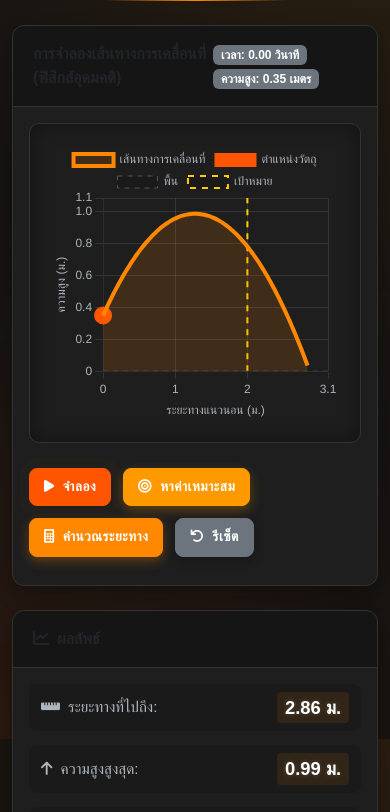
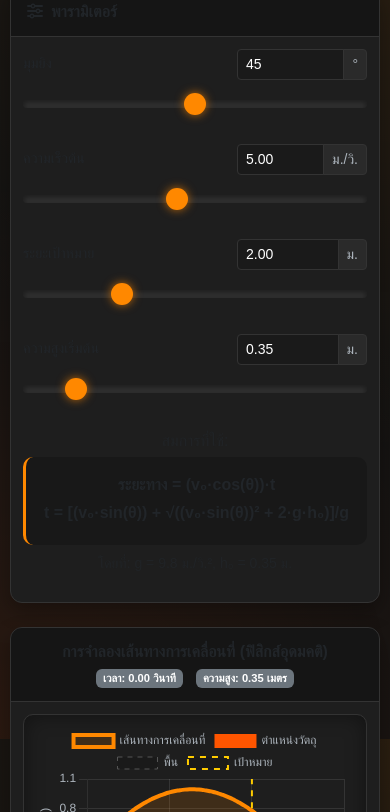
Before and after one commit to tawanNophaket/Group11-Simulation-Studio, a plain HTML site: page Index.html in a window 390 px wide. Shown: the part 105-917 px from the top of the page. Drawn offline with nearby package versions, Linux system fonts and the light colour scheme; a web font is replaced by a local one.

Commit message:
fix files

```diff
--- a/Index.html
+++ b/Index.html
@@ -268,15 +268,157 @@
       background-color: rgba(255, 136, 0, 0.1) !important;
     }
 
-    /* Responsive adjustments */
+    /* Input field style - dark theme */
+    .form-control {
+      background-color: #1a1a1a;
+      border-color: #333;
+      color: white;
+    }
+
+    .form-control:focus {
+      background-color: #222;
+      color: white;
+      border-color: var(--primary);
+      box-shadow: 0 0 0 0.25rem rgba(255, 136, 0, 0.25);
+    }
+
+    .input-group-text {
+      background-color: #2a2a2a;
+      color: var(--text-muted);
+      border-color: #333;
+    }
+
+    /* Additional mobile optimizations */
     @media (max-width: 768px) {
       .chart-container {
-        height: 320px;
+        height: 260px;
       }
 
       .btn {
         padding: 8px 14px;
         font-size: 0.85rem;
+        margin-bottom: 10px;
+        margin-right: 5px !important;
+      }
+
+      .container {
+        padding-left: 10px;
+        padding-right: 10px;
+      }
+
+      .card {
+        margin-bottom: 1rem;
+        overflow: hidden;
+      }
+
+      .card-header {
+        padding: 0.75rem 1rem;
+      }
+
+      .variable-item {
+        margin-bottom: 10px;
+        padding: 6px 10px;
+      }
+
+      .variable-value {
+        font-size: 1rem;
+      }
+
+      .input-group-sm {
+        width: 100px !important;
+        max-width: 50%;
+      }
+
+      .form-label {
+        font-size: 0.9rem;
+        align-items: center;
+        flex-wrap: wrap;
+      }
+
+      .main-title {
+        font-size: 1.5rem;
+        margin-bottom: 1.5rem;
+      }
+
+      .card-header .badge {
+        font-size: 0.75rem;
+        margin-top: 4px;
+      }
+
+      .table-responsive {
+        max-height: 300px;
+        overflow-y: auto;
+      }
+    }
+
+    @media (max-width: 576px) {
+      .btn {
+        width: calc(50% - 10px);
+        margin-right: 5px !important;
+        font-size: 0.8rem;
+        padding: 6px 8px;
+      }
+
+      .variable-item {
+        flex-direction: column;
+        align-items: flex-start;
+      }
+
+      .variable-value {
+        margin-top: 5px;
+        align-self: flex-end;
+      }
+
+      .card-header .badge {
+        display: inline-block;
+        margin-top: 5px;
+        font-size: 0.7rem;
+      }
+
+      .card-header {
+        flex-direction: column;
+        align-items: flex-start;
+      }
+
+      .input-group-sm {
+        width: 130px !important;
+      }
+
+      .mb-3 {
+        margin-bottom: 1.5rem !important;
+      }
+
+      .card-body {
+        padding: 0.75rem;
+      }
+
+      .chart-container {
+        padding: 10px;
+        height: 240px;
+      }
+
+      #simulateBtn, #calculateBtn {
+        margin-bottom: 8px;
+      }
+
+      /* ปรับปรุงการแสดงผลตาราง */
+      .table-responsive {
+        margin: 0 -0.75rem;
+        width: calc(100% + 1.5rem);
+      }
+
+      .table {
+        font-size: 0.8rem;
+      }
+
+      .table th, .table td {
+        padding: 4px;
+      }
+
+      /* ปรับปรุงการแสดงผลปุ่มดูตารางเต็ม */
+      #tableBtn {
+        font-size: 0.8rem;
+        padding: 6px;
       }
     }
 
@@ -300,8 +442,73 @@
     </h1>
 
     <div class="row">
-      <!-- Left column - Trajectory Chart -->
-      <div class="col-lg-8">
+      <!-- Right column - Parameters only -->
+      <div class="col-lg-4 order-1 order-lg-2">
+        <!-- Input Variables -->
+        <div class="card mb-4">
+          <div class="card-header">
+            <i class="fas fa-sliders-h me-2"></i>พารามิเตอร์
+          </div>
+          <div class="card-body">
+            <div class="mb-3">
+              <label for="angleSlider" class="form-label d-flex justify-content-between">
+                <span>มุมยิง</span>
+                <div class="input-group input-group-sm w-50">
+                  <input type="number" class="form-control" id="angleInput" min="0" max="90" value="45">
+                  <span class="input-group-text">°</span>
+                </div>
+              </label>
+              <input type="range" class="custom-range" id="angleSlider" min="0" max="90" value="45">
+            </div>
+
+            <div class="mb-3">
+              <label for="velocitySlider" class="form-label d-flex justify-content-between">
+                <span>ความเร็วต้น</span>
+                <div class="input-group input-group-sm w-50">
+                  <input type="number" class="form-control" id="velocityInput" min="1" max="10" step="0.1" value="5">
+                  <span class="input-group-text">ม./วิ.</span>
+                </div>
+              </label>
+              <input type="range" class="custom-range" id="velocitySlider" min="1" max="10" step="0.1" value="5">
+            </div>
+
+            <div class="mb-3">
+              <label for="targetSlider" class="form-label d-flex justify-content-between">
+                <span>ระยะเป้าหมาย</span>
+                <div class="input-group input-group-sm w-50">
+                  <input type="number" class="form-control" id="targetInput" min="0.5" max="6" step="0.1" value="2">
+                  <span class="input-group-text">ม.</span>
+                </div>
+              </label>
+              <input type="range" class="custom-range" id="targetSlider" min="0.5" max="6" step="0.1" value="2">
+            </div>
+
+            <div class="mb-3">
+              <label for="heightSlider" class="form-label d-flex justify-content-between">
+                <span>ความสูงเริ่มต้น</span>
+                <div class="input-group input-group-sm w-50">
+                  <input type="number" class="form-control" id="heightInput" min="0.1" max="2" step="0.05" value="0.35">
+                  <span class="input-group-text">ม.</span>
+                </div>
+              </label>
+              <input type="range" class="custom-range" id="heightSlider" min="0.1" max="2" step="0.05" value="0.35">
+            </div>
+
+            <div class="text-center mt-4">
+              <p class="mb-1 text-muted">สมการที่ใช้:</p>
+              <div class="equation-box p-3 mb-2" style="background: rgba(0,0,0,0.2); border-radius: 10px; border-left: 3px solid var(--primary);">
+                <p class="mb-1"><strong>ระยะทาง = (v₀·cos(θ))·t</strong></p>
+                <p class="mb-1"><strong>t = [(v₀·sin(θ)) + √((v₀·sin(θ))² + 2·g·h₀)]/g</strong></p>
+              </div>
+              <p class="text-muted small">โดยที่: g = 9.8 ม./วิ.², h₀ = <span id="equationHeight">0.35</span> ม.</p>
+            </div>
+          </div>
+        </div>
+      </div>
+
+      <!-- Left column - Chart, Results and Table -->
+      <div class="col-lg-8 order-2 order-lg-1">
+        <!-- Trajectory Chart -->
         <div class="card mb-4">
           <div class="card-header d-flex justify-content-between align-items-center">
             <span>การจำลองเส้นทางการเคลื่อนที่ (ฟิสิกส์อุดมคติ)</span>
@@ -332,7 +539,7 @@
         </div>
 
         <!-- Output Variables -->
-        <div class="card">
+        <div class="card mb-4">
           <div class="card-header">
             <i class="fas fa-chart-line me-2"></i>ผลลัพธ์
           </div>
@@ -373,61 +580,9 @@
             </div>
           </div>
         </div>
-      </div>
 
-      <!-- Right column - Parameters & Table -->
-      <div class="col-lg-4">
-        <!-- Input Variables -->
+        <!-- Reference Table - ย้ายมาไว้ล่างสุด -->
         <div class="card mb-4">
-          <div class="card-header">
-            <i class="fas fa-sliders-h me-2"></i>พารามิเตอร์
-          </div>
-          <div class="card-body">
-            <div class="mb-3">
-              <label for="angleSlider" class="form-label d-flex justify-content-between">
-                <span>มุมยิง</span>
-                <span id="angleValue">45°</span>
-              </label>
-              <input type="range" class="custom-range" id="angleSlider" min="0" max="90" value="45">
-            </div>
-
-            <div class="mb-3">
-              <label for="velocitySlider" class="form-label d-flex justify-content-between">
-                <span>ความเร็วต้น</span>
-                <span id="velocityValue">5.00 ม./วิ.</span>
-              </label>
-              <input type="range" class="custom-range" id="velocitySlider" min="1" max="10" step="0.1" value="5">
-            </div>
-
-            <div class="mb-3">
-              <label for="targetSlider" class="form-label d-flex justify-content-between">
-                <span>ระยะเป้าหมาย</span>
-                <span id="targetValue">2.00 ม.</span>
-              </label>
-              <input type="range" class="custom-range" id="targetSlider" min="0.5" max="6" step="0.1" value="2">
-            </div>
-
-            <div class="mb-3">
-              <label for="heightSlider" class="form-label d-flex justify-content-between">
-                <span>ความสูงเริ่มต้น</span>
-                <span id="heightValue">0.35 ม.</span>
-              </label>
-              <input type="range" class="custom-range" id="heightSlider" min="0.1" max="2" step="0.05" value="0.35">
-            </div>
-
-            <div class="text-center mt-4">
-              <p class="mb-1 text-muted">สมการที่ใช้:</p>
-              <div class="equation-box p-3 mb-2" style="background: rgba(0,0,0,0.2); border-radius: 10px; border-left: 3px solid var(--primary);">
-                <p class="mb-1"><strong>ระยะทาง = (v₀·cos(θ))·t</strong></p>
-                <p class="mb-1"><strong>t = [(v₀·sin(θ)) + √((v₀·sin(θ))² + 2·g·h₀)]/g</strong></p>
-              </div>
-              <p class="text-muted small">โดยที่: g = 9.8 ม./วิ.², h₀ = <span id="equationHeight">0.35</span> ม.</p>
-            </div>
-          </div>
-        </div>
-
-        <!-- Reference Table -->
-        <div class="card">
           <div class="card-header">
             <i class="fas fa-table me-2"></i>ตารางอ้างอิง
           </div>
@@ -519,10 +674,10 @@
     const velocitySlider = document.getElementById('velocitySlider');
     const targetSlider = document.getElementById('targetSlider');
     const heightSlider = document.getElementById('heightSlider');
-    const angleValue = document.getElementById('angleValue');
-    const velocityValue = document.getElementById('velocityValue');
-    const targetValue = document.getElementById('targetValue');
-    const heightValue = document.getElementById('heightValue');
+    const angleInput = document.getElementById('angleInput');
+    const velocityInput = document.getElementById('velocityInput');
+    const targetInput = document.getElementById('targetInput');
+    const heightInput = document.getElementById('heightInput');
     const distanceOutput = document.getElementById('distanceOutput');
     const maxHeightOutput = document.getElementById('maxHeightOutput');
     const flightTimeOutput = document.getElementById('flightTimeOutput');
@@ -744,13 +899,21 @@
     }
 
     function updateSliderValues() {
-      angleValue.textContent = `${angleSlider.value}°`;
-      velocityValue.textContent = `${parseFloat(velocitySlider.value).toFixed(2)} ม./วิ.`;
-      targetValue.textContent = `${parseFloat(targetSlider.value).toFixed(2)} ม.`;
-      heightValue.textContent = `${parseFloat(heightSlider.value).toFixed(2)} ม.`;
+      // อัพเดทค่า input จาก slider
+      angleInput.value = angleSlider.value;
+      velocityInput.value = parseFloat(velocitySlider.value).toFixed(2);
+      targetInput.value = parseFloat(targetSlider.value).toFixed(2);
+      heightInput.value = parseFloat(heightSlider.value).toFixed(2);
 
       // อัพเดทค่าความสูงในสมการ
       document.getElementById('equationHeight').textContent = parseFloat(heightSlider.value).toFixed(2);
+    }
+
+    function updateSlidersFromInput() {
+      angleSlider.value = parseFloat(angleInput.value);
+      velocitySlider.value = parseFloat(velocityInput.value);
+      targetSlider.value = parseFloat(targetInput.value);
+      heightSlider.value = parseFloat(heightInput.value);
     }
 
     function updateOutputValues() {
@@ -784,8 +947,9 @@
       // คำนวณ Range
       const range = calculateRange(velocity, angle);
 
-      // อัพเดทค่า targetSlider ให้ตรงกับค่า Range ที่คำนวณได้
+      // อัพเดทค่า targetSlider และ input ให้ตรงกับค่า Range ที่คำนวณได้
       targetSlider.value = range.toFixed(2);
+      targetInput.value = range.toFixed(2);
 
       // อัพเดทค่า output ต่างๆ
       const maxHeight = calculateMaxHeight(velocity, angle);
@@ -802,9 +966,6 @@
 
       // ตั้งค่า target error เป็น 0 เพราะตอนนี้ target จะอยู่ที่เดียวกับ range
       targetErrorOutput.textContent = `0.00 ม.`;
-
-      // อัพเดทค่า target ตาม Range ที่คำนวณได้
-      targetValue.textContent = `${parseFloat(targetSlider.value).toFixed(2)} ม.`;
 
       // อัพเดทกราฟ
       updateTrajectoryChart();
@@ -1005,7 +1166,44 @@
       alert(`คำนวณค่าที่เหมาะสมแล้ว: มุม ${angle}°, ความเร็ว ${velocity.toFixed(2)} ม./วิ.`);
     }
 
-    // Event listeners
+    // Event listeners for input fields
+    angleInput.addEventListener('change', () => {
+      // ตรวจสอบค่าที่กรอกให้อยู่ในช่วงที่กำหนด
+      if (parseFloat(angleInput.value) < 0) angleInput.value = 0;
+      if (parseFloat(angleInput.value) > 90) angleInput.value = 90;
+
+      updateSlidersFromInput();
+      updateOutputValues();
+    });
+
+    velocityInput.addEventListener('change', () => {
+      // ตรวจสอบค่าที่กรอกให้อยู่ในช่วงที่กำหนด
+      if (parseFloat(velocityInput.value) < 1) velocityInput.value = 1;
+      if (parseFloat(velocityInput.value) > 10) velocityInput.value = 10;
+
+      updateSlidersFromInput();
+      updateOutputValues();
+    });
+
+    targetInput.addEventListener('change', () => {
+      // ตรวจสอบค่าที่กรอกให้อยู่ในช่วงที่กำหนด
+      if (parseFloat(targetInput.value) < 0.5) targetInput.value = 0.5;
+      if (parseFloat(targetInput.value) > 6) targetInput.value = 6;
+
+      updateSlidersFromInput();
+      updateOutputValues();
+    });
+
+    heightInput.addEventListener('change', () => {
+      // ตรวจสอบค่าที่กรอกให้อยู่ในช่วงที่กำหนด
+      if (parseFloat(heightInput.value) < 0.1) heightInput.value = 0.1;
+      if (parseFloat(heightInput.value) > 2) heightInput.value = 2;
+
+      updateSlidersFromInput();
+      updateOutputValues();
+    });
+
+    // Event listeners for sliders
     angleSlider.addEventListener('input', () => {
       updateSliderValues();
       updateOutputValues();
```
